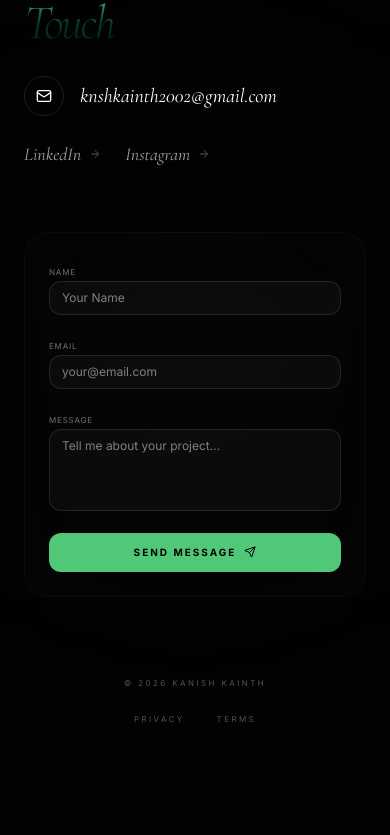
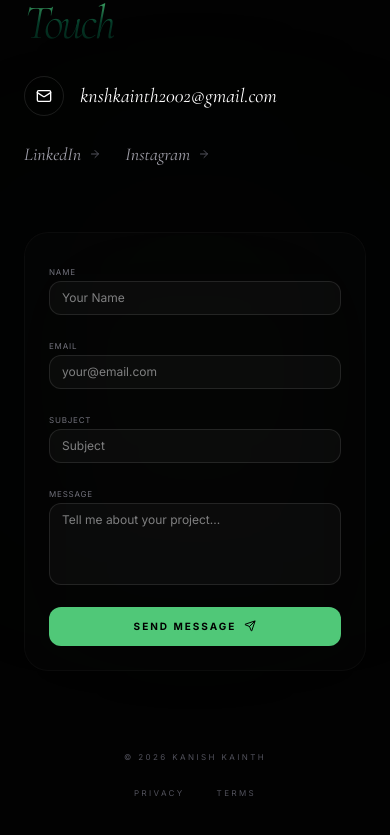
Before and after one commit to kannishhh/3d_Portfolio, a React (Vite) app in the folder frontend/: page / in a window 390 px wide. Shown: the part 6635-7470 px from the top of the page. Before the commit the page ends 7440 px from the top, so only its background shows below. Built offline with nearby package versions, Linux system fonts and the light colour scheme.

Commit message:
feat: migrate contact form backend from EmailJS to custom Flask endpoint and add subject field support

```diff
--- a/frontend/src/components/Contact.jsx
+++ b/frontend/src/components/Contact.jsx
@@ -2,7 +2,6 @@ import { useState } from "react";
 import { motion } from "motion/react";
 import { Mail, ArrowRight, Send, CheckCircle2 } from "lucide-react";
 import { Link } from "react-router-dom";
-import emailjs from "@emailjs/browser";
 
 import { info } from "../data/info";
 
@@ -11,6 +10,7 @@ export default function Contact() {
   const [formData, setFormData] = useState({
     name: "",
     email: "",
+    subject: "",
     message: "",
   });
 
@@ -19,25 +19,30 @@ export default function Contact() {
     setFormState("submitting");
 
     try {
-      const result = await emailjs.send(
-        import.meta.env.VITE_EMAILJS_SERVICE_ID,
-        import.meta.env.VITE_EMAILJS_TEMPLATE_ID,
-        {
+      const result = await fetch("https://kanishkainth.vercel.app/contact", {
+        method: "POST",
+        headers: {
+          "Content-Type": "application/json",
+        },
+        body: JSON.stringify({
           name: formData.name,
           email: formData.email,
+          subject: "Portfolio Contact",
+
           message: formData.message,
-        },
-        import.meta.env.VITE_EMAILJS_PUBLIC_KEY,
-      );
+        }),
+      });
 
-      if (result.status === 200) {
+      const data = await Response.json();
+
+      if (data.success) {
         setFormState("success");
         setFormData({ name: "", email: "", message: "" });
       } else {
         setFormState("error");
       }
     } catch (error) {
-      console.error("EmailJS error:", error);
+      console.error("Backend error:", error);
       setFormState("error");
     }
   };
@@ -160,6 +165,20 @@ export default function Contact() {
               </div>
               <div className="space-y-1 md:space-y-2">
                 <label className="text-[8px] md:text-[10px] uppercase tracking-widest text-zinc-500 font-sans">
+                  Subject
+                </label>
+                <input
+                  type="text"
+                  placeholder="Subject"
+                  value={formData.subject}
+                  onChange={(e) =>
+                    setFormData({ ...formData, subject: e.target.value })
+                  }
+                  className="w-full bg-white/[0.03] border border-white/10 rounded-xl px-3 md:px-4 py-2 md:py-3 focus:outline-none focus:border-jewel-emerald/50 transition-colors font-sans text-xs md:text-sm"
+                />
+              </div>
+              <div className="space-y-1 md:space-y-2">
+                <label className="text-[8px] md:text-[10px] uppercase tracking-widest text-zinc-500 font-sans">
                   Message
                 </label>
                 <textarea
```
Also changed, not shown: 1 other file (tests, documents, lock files or other folders).
